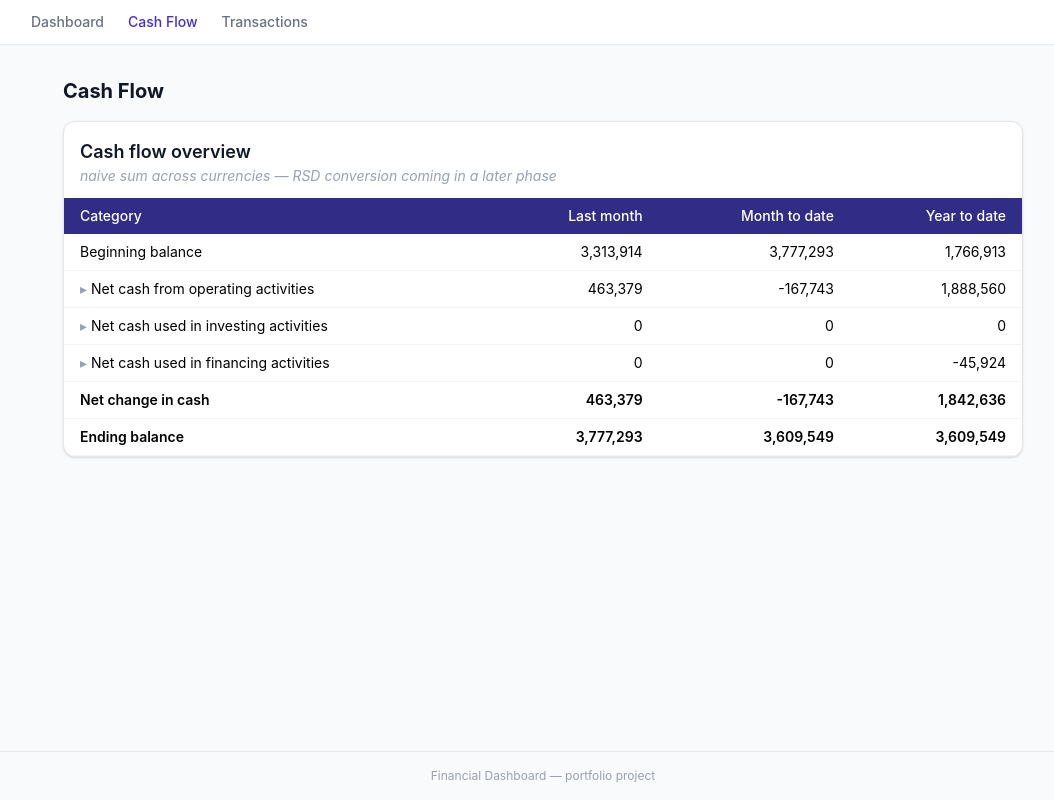
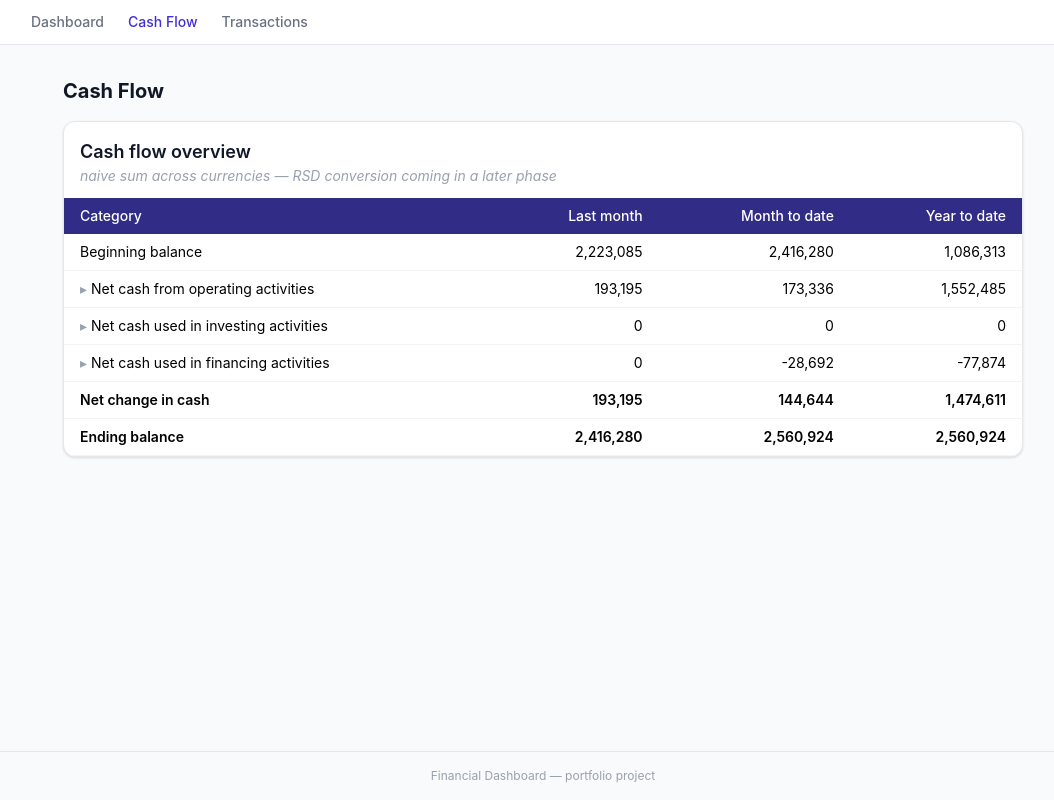
Before and after one commit to Un-a/financial-dashboard, a React (Vite) app: page /cash-flow in a window 1280 px wide. Shown: the whole page, without its empty margins (97-1151 px from the left). Built offline with nearby package versions, Linux system fonts and the light colour scheme.

Commit message:
added using store

```diff
--- a/src/pages/CashFlowPage.tsx
+++ b/src/pages/CashFlowPage.tsx
@@ -1,13 +1,8 @@
-// src/pages/CashFlowPage.tsx
-
-import { generateMockAccounts, generateMockExpenses, generateMockInvoicesAndPayments } from '../lib/mockData';
 import { CashFlowTable } from '../components/CashFlowTable';
 
+import { useTransactionStore } from '../stores/transactionStore';
 export const CashFlowPage = () => {
-  const accounts = generateMockAccounts();
-  const { payments: incomePayments } = generateMockInvoicesAndPayments({ accounts });
-  const expenses = generateMockExpenses(accounts, 15);
-  const payments = [...incomePayments, ...expenses];
+  const payments = useTransactionStore((state) => state.payments);
 
   return (
     <div>
--- a/src/pages/DashboardPage.tsx
+++ b/src/pages/DashboardPage.tsx
@@ -1,20 +1,18 @@
-import { generateMockAccounts, generateMockExpenses, generateMockInvoicesAndPayments } from '../lib/mockData';
+import { useTransactionStore } from '../stores/transactionStore';
 import { CashFlowSummaryTable } from '../components/CashFlowSummaryTable';
 import { CashFlowCard } from '../components/CashFlowCard';
 
 export const DashboardPage = () => {
-  const accounts = generateMockAccounts();
-  const { payments: incomePayments } = generateMockInvoicesAndPayments({ accounts });
-  const expenses = generateMockExpenses(accounts, 15);
-  const payments = [...incomePayments, ...expenses];
+  const accounts = useTransactionStore((state) => state.accounts);
+  const payments = useTransactionStore((state) => state.payments);
 
   return (
     <>
-    <CashFlowCard accounts={accounts} />
-    <div>
-      <h1 className="mb-4 text-xl font-bold text-gray-900">Dashboard</h1>
-      <CashFlowSummaryTable payments={payments} />
-    </div>
+      <CashFlowCard accounts={accounts} />
+      <div>
+        <h1 className="mb-4 text-xl font-bold text-gray-900">Dashboard</h1>
+        <CashFlowSummaryTable payments={payments} />
+      </div>
     </>
   );
 };
--- a/src/pages/TransactionsPage.tsx
+++ b/src/pages/TransactionsPage.tsx
@@ -1,13 +1,10 @@
-// src/pages/TransactionsPage.tsx
-
-import { generateMockAccounts, generateMockExpenses, generateMockInvoicesAndPayments } from '../lib/mockData';
 import { TransactionTable } from '../components/TransactionTable';
+import { useTransactionStore } from '../stores/transactionStore';
 
 export const TransactionsPage = () => {
-  const accounts = generateMockAccounts();
-  const { invoices, payments: incomePayments } = generateMockInvoicesAndPayments({ accounts });
-  const expenses = generateMockExpenses(accounts, 15);
-  const payments = [...incomePayments, ...expenses];
+  const accounts = useTransactionStore((state) => state.accounts);
+  const payments = useTransactionStore((state) => state.payments);
+  const invoices = useTransactionStore((state) => state.invoices);
 
   return (
     <div className="space-y-8">
--- a/src/stores/transactionStore.ts
+++ b/src/stores/transactionStore.ts
@@ -1,5 +1,10 @@
 import { create } from 'zustand';
 import type { Account, Invoice, Payment } from '../types';
+import {
+  generateMockAccounts,
+  generateMockExpenses,
+  generateMockInvoicesAndPayments,
+} from '../lib/mockData';
 
 interface TransactionStore {
   invoices: Invoice[];
@@ -8,16 +13,23 @@ interface TransactionStore {
   addInvoice: (invoice: Invoice) => void;
   addPayment: (payment: Payment) => void;
   addAccount: (account: Account) => void;
-  // Bulk setters — useful for loading mock data on app init
   setInvoices: (invoices: Invoice[]) => void;
   setPayments: (payments: Payment[]) => void;
   setAccounts: (accounts: Account[]) => void;
 }
 
+// Module-level seed — runs once when this module is first imported,
+// so every page reads the exact same generated dataset.
+const seedAccounts = generateMockAccounts();
+const { invoices: seedInvoices, payments: seedIncomePayments } =
+  generateMockInvoicesAndPayments({ accounts: seedAccounts });
+const seedExpenses = generateMockExpenses(seedAccounts, 15);
+const seedPayments = [...seedIncomePayments, ...seedExpenses];
+
 export const useTransactionStore = create<TransactionStore>((set) => ({
-  invoices: [],
-  payments: [],
-  accounts: [],
+  invoices: seedInvoices,
+  payments: seedPayments,
+  accounts: seedAccounts,
 
   addInvoice: (invoice) =>
     set((state) => ({ invoices: [...state.invoices, invoice] })),
```
